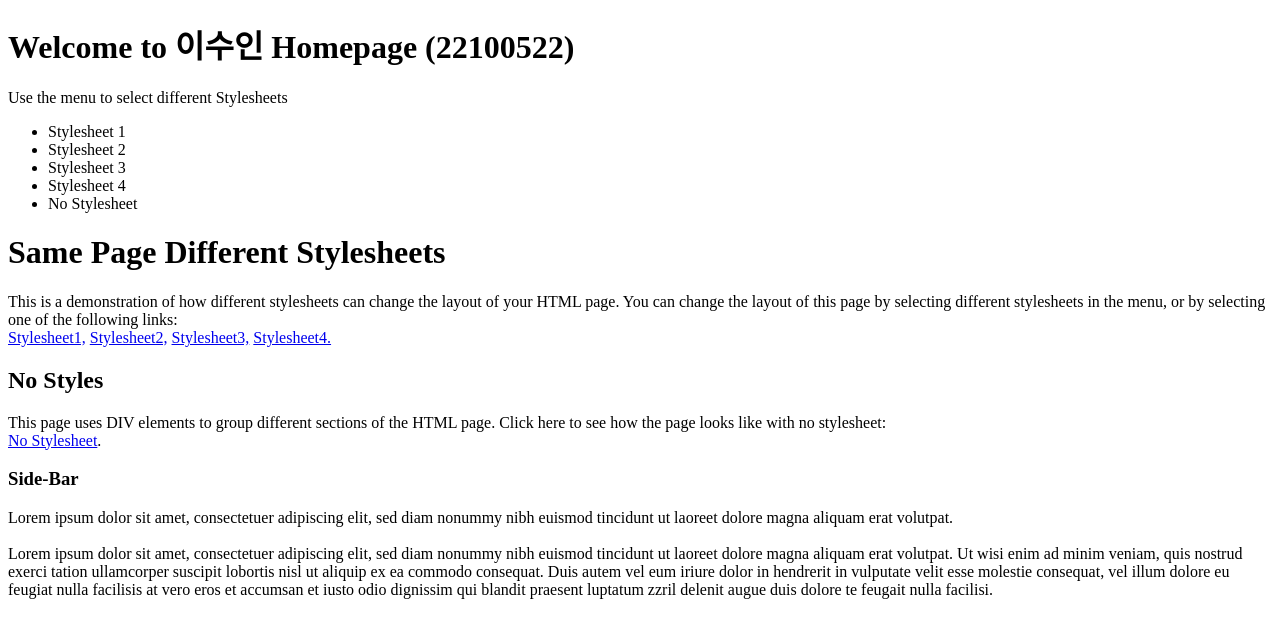
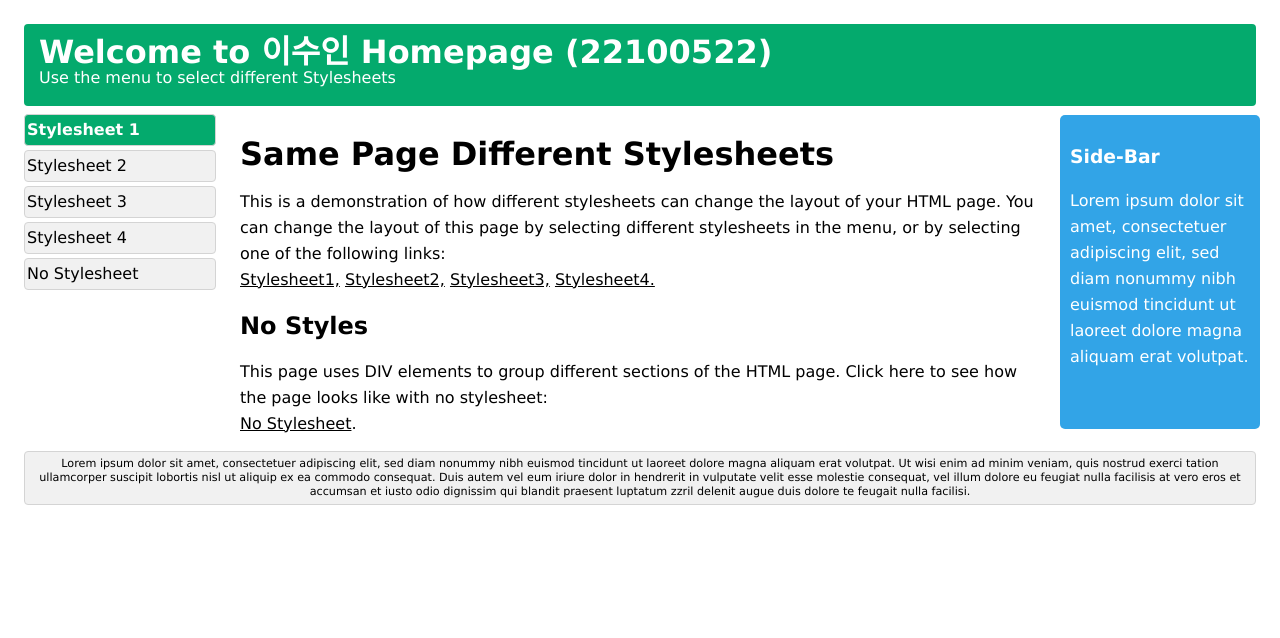
Before and after one commit to SuinLee10/Project2, a plain HTML site: page style1.html in a window 1280 px wide. Drawn offline with Linux system fonts and the light colour scheme.

Commit message:
style1Change

```diff
--- a/style1.html
+++ b/style1.html
@@ -4,19 +4,90 @@
     <meta charset="UTF-8">
     <meta name="viewport" content="width=device-width, initial-scale=1.0">
     <title>Document</title>
+    <style>
+        body{
+            font: 100% Lucida Sans, Verdana;
+            margin: 20px;
+            line-height: 26px;
+        }
+        .all{
+            position: relative;
+            overflow: auto;
+        }
+        #top, #sidebar, #end, .menuitem{
+            border-radius: 4px;
+            margin: 4px;
+        }
+
+        #top{
+            background-color: #04AA6D;
+            color: #ffffff;
+            padding: 15px;
+        }
+        #menubar{
+            width: 200px;
+            float: left
+        }
+        .menuitem{
+            background-color: #f1f1f1;
+            border: 1px solid #d4d4d4;
+            list-style-type: none;
+            padding:2px;
+            cursor:pointer;
+        }
+        .menuitem:hover{
+            background-color: #ffffff;
+        }
+        .menuitem:first-child{
+            background-color: #04AA6D;
+            color: white;
+            font-weight:bold;
+        }
+        #content{
+            padding: 10px;
+            margin: 0 210px;
+        }
+        a{
+            color: #000000;
+            text-decoration: underline;
+        }
+        #sideBar{
+            background-color: #32a4e7;
+            color: #ffffff;
+            padding: 10px;
+            width: 180px;
+            bottom:80px;
+            top: 95px;
+            right: 0;
+            position: absolute;
+            border-radius: 5px;
+            max-width: 800px;
+        }
+
+        #end{
+            border: 1px solid #d4d4d4;
+            padding: 5px;
+            font-size: 70%;
+            line-height:14px;
+            text-align: center;
+            background-color: #f1f1f1;
+        }
+
+
+    </style>
 </head>
 <body>
 <div class = "all">
 
     <div id = "top">
-        <h1>Welcome to 이수인 Homepage (22100522)</h1>
-        <p1>Use the menu to select different Stylesheets</p1>
+        <h1 style = "margin: 0; padding:0;">Welcome to 이수인 Homepage (22100522)</h1>
+        <p1 style = "margin: 0; padding:0;">Use the menu to select different Stylesheets</p1>
         <br>
     </div>
 
-    <div id = "middle">
+    <div class = "middle">
         <div id = "menubar">
-        <ul id = "menulist">
+        <ul id = "menulist" style= "margin: 0; padding:0">
         <li class = "menuitem" onclick = "redirectToPage('style1.html')" >Stylesheet 1</li>
         <li class = "menuitem" onclick ="redirectToPage('style2.html')" >Stylesheet 2</li>
         <li class = "menuitem" onclick = "redirectToPage('style3.html')">Stylesheet 3</li>
@@ -50,7 +121,7 @@
         </div>
 
         <div id = "end">
-            <br>
+
             <p2>Lorem ipsum dolor sit amet, consectetuer adipiscing elit, sed diam nonummy nibh euismod tincidunt ut laoreet dolore magna aliquam erat volutpat. Ut wisi enim ad minim veniam, quis nostrud exerci tation ullamcorper suscipit lobortis nisl ut aliquip ex ea commodo consequat. Duis autem vel eum iriure dolor in hendrerit in vulputate velit esse molestie consequat, vel illum dolore eu feugiat nulla facilisis at vero eros et accumsan et iusto odio dignissim qui blandit praesent luptatum zzril delenit augue duis dolore te feugait nulla facilisi.</p2>
         </div>
     </div>
```
Also changed, not shown: 1 other file.
